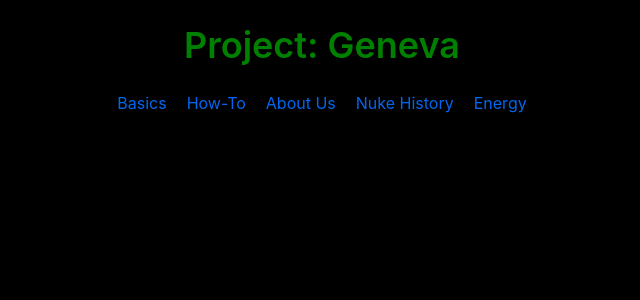
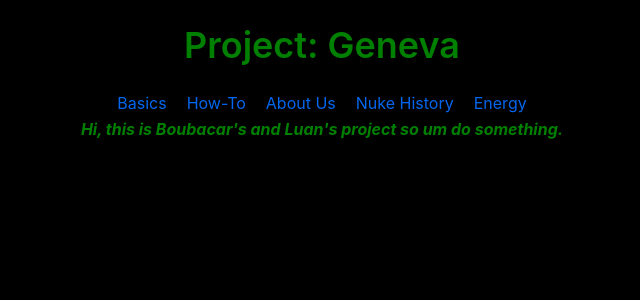
Before and after one commit to nothankyouwdym/vitejs-vite-9nux1k, a React (Vite) app: page / in a window 1280 px wide. Shown: the top 300 px of the page, without its empty margins (318-958 px from the left). Built offline with nearby package versions, Linux system fonts and the light colour scheme.

Commit message:
1 file modified, 1 added

```diff
--- /dev/null
+++ b/src/Home.jsx
@@ -0,0 +1,19 @@
+import React, { Component } from "react"
+
+
+class Home extends Component{
+  render(){
+    return(
+      <p>
+        <strong>
+          <em>
+            Hi, this is Boubacar's and Luan's project so um do something.
+          </em>
+        </strong>
+      </p>
+    );
+  }
+}
+
+
+export default Home
--- a/src/main.jsx
+++ b/src/main.jsx
@@ -11,11 +11,13 @@ import EApp from "./Energy/EApp"
 import EBasics from "./Energy/EBasics"
 import HowItWork from "./Energy/HowItWork"
 import Original from "./Energy/Original"
+import Home from './Home'
 
 ReactDOM.createRoot(document.getElementById('root')).render(
   <BrowserRouter>
         <Routes>
             <Route path="/" element={<App />}>
+              <Route path="/" element={<Home />}></Route>
                 <Route path="Basics" element={<Basics />}></Route>
                 <Route path="How-To-Make-A-Nuke" element={<HowTo />}></Route>
                 <Route path="About-Us" element={<AboutUs />}></Route>
```
